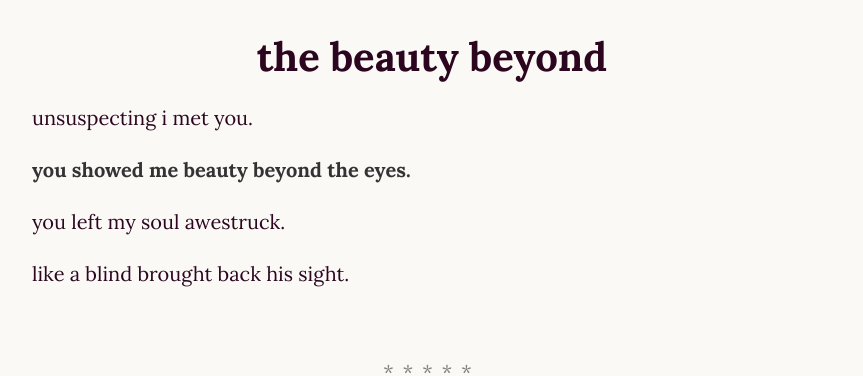
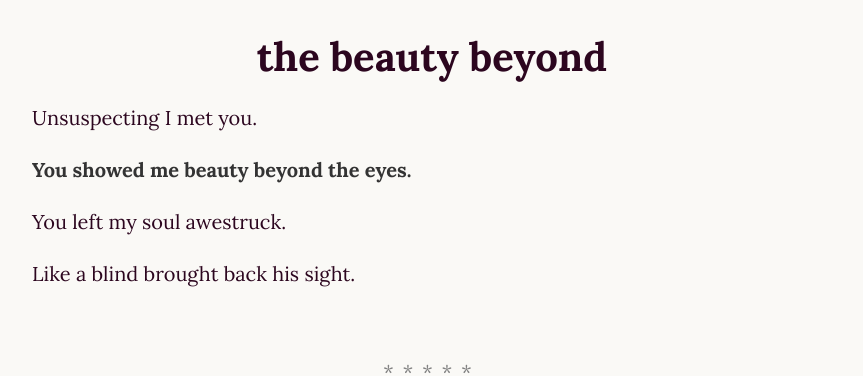
Before and after one commit to AtaGowani/apoetinprogress, a Jekyll site: the page built from _posts/2022-10-23-the-beauty-beyond.markdown, in a window 1280 px wide. Shown: the part 237-613 px from the top of the page, without its empty margins (208-1071 px from the left). Built offline with Jekyll 4.4.1, drawn with Linux system fonts in a browser that asks for light colours; nearby versions of some CDN libraries; library files that are not in the unit come from our copies.

Commit message:
Fix type

```diff
--- a/_posts/2022-10-23-the-beauty-beyond.markdown
+++ b/_posts/2022-10-23-the-beauty-beyond.markdown
@@ -4,10 +4,10 @@ title:  "the beauty beyond"
 date:   2022-10-23 00:11:00 -0500
 categories: [love, beauty]
 ---
-unsuspecting i met you.
+Unsuspecting I met you.
 
-**you showed me beauty beyond the eyes.**
+**You showed me beauty beyond the eyes.**
 
-you left my soul awestruck.
+You left my soul awestruck.
 
-like a blind brought back his sight.
+Like a blind brought back his sight.
```
